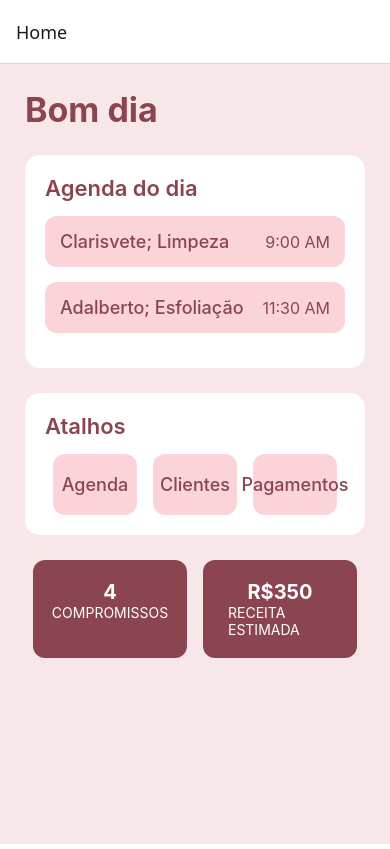
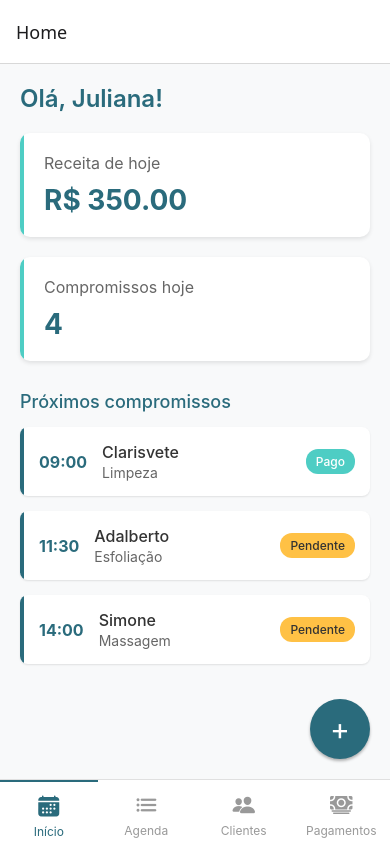
Before and after one commit to 3lder7/System-Studio, a React Native app in the folder app-estudio/: screen /Home in a window 390 px wide. Built offline with nearby package versions, Linux system fonts and the light colour scheme.

Commit message:
Refatorar Tela Inicial: adicionar estado dinâmico, componentes de estatísticas e compromissos

```diff
--- a/app-estudio/components/screens/HomeScreen.tsx
+++ b/app-estudio/components/screens/HomeScreen.tsx
@@ -1,147 +1,322 @@
-import React from 'react';
-import { View, Text, TouchableOpacity, StyleSheet } from 'react-native';
+import React, { useState } from 'react';
+import {
+  View,
+  Text,
+  StyleSheet,
+  ScrollView,
+  TouchableOpacity,
+  SafeAreaView,
+  StatusBar,
+  Platform,
+} from 'react-native';
+import { useFonts } from 'expo-font';
+import { Ionicons } from '@expo/vector-icons';
 
-const App = () => {
-  const compromissos = [
-    { id: '1', cliente: 'Clarisvete', servico: 'Limpeza', horario: '9:00 AM' },
-    { id: '2', cliente: 'Adalberto', servico: 'Esfoliação', horario: '11:30 AM' },
-  ];
+const TelaInicial = () => {
+  // Estado para dados dinâmicos
+  const [receitaHoje, setReceitaHoje] = useState(350);
+  const [compromissosHoje, setCompromissosHoje] = useState(4);
+  const [compromissos, setCompromissos] = useState([
+    {
+      id: 1,
+      horario: '09:00',
+      cliente: 'Clarisvete',
+      servico: 'Limpeza',
+      status: 'pago',
+    },
+    {
+      id: 2,
+      horario: '11:30',
+      cliente: 'Adalberto',
+      servico: 'Esfoliação',
+      status: 'pendente',
+    },
+    {
+      id: 3,
+      horario: '14:00',
+      cliente: 'Simone',
+      servico: 'Massagem',
+      status: 'pendente',
+    },
+  ]);
 
-  return (
-    <View style={styles.container}>
-      <Text style={styles.greeting}>Bom dia</Text>
+  // Componente para o card de estatísticas
+  const StatCard = ({ title, value, prefix = '' }) => (
+    <View style={styles.statCard}>
+      <View style={styles.statCardAccent} />
+      <View style={styles.statCardContent}>
+        <Text style={styles.statCardTitle}>{title}</Text>
+        <Text style={styles.statCardValue}>
+          {prefix && <Text>{prefix}</Text>}
+          {value}
+        </Text>
+      </View>
+    </View>
+  );
 
-      <View style={styles.agendaContainer}>
-        <Text style={styles.sectionTitle}>Agenda do dia</Text>
-        {compromissos.map((item) => (
-          <TouchableOpacity key={item.id} style={styles.agendaItem}>
-            <Text style={styles.agendaText}>
-              {item.cliente}; {item.servico}
-            </Text>
-            <Text style={styles.agendaTime}>{item.horario}</Text>
-          </TouchableOpacity>
-        ))}
+  // Componente para o card de compromisso
+  const AppointmentCard = ({ horario, cliente, servico, status }) => (
+    <View style={styles.appointmentCard}>
+      <View style={styles.appointmentCardAccent} />
+      <View style={styles.appointmentTimeContainer}>
+        <Text style={styles.appointmentTime}>{horario}</Text>
       </View>
-
-      <View style={styles.shortcutsContainer}>
-        <Text style={styles.sectionTitle}>Atalhos</Text>
-        <View style={styles.shortcuts}>
-          <TouchableOpacity style={styles.shortcut}>
-            <Text style={styles.shortcutText}>Agenda</Text>
-          </TouchableOpacity>
-          <TouchableOpacity style={styles.shortcut}>
-            <Text style={styles.shortcutText}>Clientes</Text>
-          </TouchableOpacity>
-          <TouchableOpacity style={styles.shortcut}>
-            <Text style={styles.shortcutText}>Pagamentos</Text>
-          </TouchableOpacity>
-        </View>
+      <View style={styles.appointmentDetails}>
+        <Text style={styles.appointmentClient}>{cliente}</Text>
+        <Text style={styles.appointmentService}>{servico}</Text>
       </View>
-
-      <View style={styles.summaryContainer}>
-        <View style={styles.summaryBox}>
-          <Text style={styles.summaryValue}>4</Text>
-          <Text style={styles.summaryLabel}>COMPROMISSOS</Text>
-        </View>
-        <View style={styles.summaryBox}>
-          <Text style={styles.summaryValue}>R$350</Text>
-          <Text style={styles.summaryLabel}>RECEITA ESTIMADA</Text>
+      <View style={styles.appointmentStatusContainer}>
+        <View
+          style={[
+            styles.appointmentStatus,
+            status === 'pago'
+              ? styles.statusPaid
+              : styles.statusPending,
+          ]}
+        >
+          <Text
+            style={[
+              styles.appointmentStatusText,
+              status === 'pago'
+                ? styles.statusPaidText
+                : styles.statusPendingText,
+            ]}
+          >
+            {status === 'pago' ? 'Pago' : 'Pendente'}
+          </Text>
         </View>
       </View>
     </View>
   );
+
+  return (
+    <SafeAreaView style={styles.safeArea}>
+      <StatusBar
+        barStyle="dark-content"
+        backgroundColor={Platform.OS === 'android' ? '#F8F9FA' : undefined}
+      />
+      <ScrollView style={styles.container}>
+        <Text style={styles.greeting}>Olá, Juliana!</Text>
+
+        {/* Cards de estatísticas */}
+        <StatCard title="Receita de hoje" value={receitaHoje.toFixed(2)} prefix="R$ " />
+        <StatCard title="Compromissos hoje" value={compromissosHoje} />
+
+        {/* Seção de próximos compromissos */}
+        <Text style={styles.sectionTitle}>Próximos compromissos</Text>
+
+        {/* Lista de compromissos */}
+        {compromissos.map((compromisso) => (
+          <AppointmentCard
+            key={compromisso.id}
+            horario={compromisso.horario}
+            cliente={compromisso.cliente}
+            servico={compromisso.servico}
+            status={compromisso.status}
+          />
+        ))}
+
+        {/* Espaço para garantir que o último item seja visível acima da barra de navegação */}
+        <View style={styles.bottomSpacer} />
+      </ScrollView>
+
+      {/* Botão flutuante de adicionar */}
+      <TouchableOpacity style={styles.floatingButton}>
+        <Text style={styles.floatingButtonText}>+</Text>
+      </TouchableOpacity>
+
+      {/* Barra de navegação inferior */}
+      <View style={styles.bottomNav}>
+        <TouchableOpacity style={[styles.navItem, styles.navItemActive]}>
+          <Ionicons name="calendar" size={24} color="#2A6B7C" />
+          <Text style={[styles.navText, styles.navTextActive]}>Início</Text>
+        </TouchableOpacity>
+        <TouchableOpacity style={styles.navItem}>
+          <Ionicons name="list" size={24} color="#999999" />
+          <Text style={styles.navText}>Agenda</Text>
+        </TouchableOpacity>
+        <TouchableOpacity style={styles.navItem}>
+          <Ionicons name="people" size={24} color="#999999" />
+          <Text style={styles.navText}>Clientes</Text>
+        </TouchableOpacity>
+        <TouchableOpacity style={styles.navItem}>
+          <Ionicons name="cash" size={24} color="#999999" />
+          <Text style={styles.navText}>Pagamentos</Text>
+        </TouchableOpacity>
+      </View>
+    </SafeAreaView>
+  );
 };
 
 const styles = StyleSheet.create({
+  safeArea: {
+    flex: 1,
+    backgroundColor: '#F8F9FA',
+  },
   container: {
     flex: 1,
-    backgroundColor: '#F8E7E8',
-    padding: 25,
+    padding: 20,
+    backgroundColor: '#F8F9FA',
   },
   greeting: {
-    fontSize: 34,
+    fontSize: 24,
+    fontWeight: '600',
+    color: '#2A6B7C',
+    marginBottom: 20,
+  },
+  statCard: {
+    backgroundColor: '#FFFFFF',
+    borderRadius: 10,
+    marginBottom: 20,
+    flexDirection: 'row',
+    shadowColor: '#000',
+    shadowOffset: { width: 0, height: 2 },
+    shadowOpacity: 0.1,
+    shadowRadius: 4,
+    elevation: 2,
+    overflow: 'hidden',
+  },
+  statCardAccent: {
+    width: 4,
+    backgroundColor: '#4ECDC4',
+    borderTopLeftRadius: 10,
+    borderBottomLeftRadius: 10,
+  },
+  statCardContent: {
+    padding: 20,
+    flex: 1,
+  },
+  statCardTitle: {
+    fontSize: 16,
+    color: '#666666',
+    marginBottom: 10,
+  },
+  statCardValue: {
+    fontSize: 28,
     fontWeight: 'bold',
-    color: '#8B4550',
-    marginBottom: 25,
-  },
-  agendaContainer: {
-    backgroundColor: '#FFFFFF',
-    padding: 20,
-    borderRadius: 15,
-    marginBottom: 25,
+    color: '#2A6B7C',
   },
   sectionTitle: {
-    fontSize: 22,
-    fontWeight: '600',
-    color: '#8B4550',
+    fontSize: 18,
+    fontWeight: '500',
+    color: '#2A6B7C',
+    marginTop: 10,
     marginBottom: 15,
   },
-  agendaItem: {
-    backgroundColor: '#FAD4D8',
-    padding: 15,
+  appointmentCard: {
+    backgroundColor: '#FFFFFF',
+    borderRadius: 8,
+    marginBottom: 15,
+    flexDirection: 'row',
+    shadowColor: '#000',
+    shadowOffset: { width: 0, height: 1 },
+    shadowOpacity: 0.1,
+    shadowRadius: 2,
+    elevation: 1,
+    overflow: 'hidden',
+  },
+  appointmentCardAccent: {
+    width: 4,
+    backgroundColor: '#2A6B7C',
+    borderTopLeftRadius: 8,
+    borderBottomLeftRadius: 8,
+  },
+  appointmentTimeContainer: {
+    justifyContent: 'center',
+    paddingHorizontal: 15,
+  },
+  appointmentTime: {
+    fontSize: 16,
+    fontWeight: 'bold',
+    color: '#2A6B7C',
+  },
+  appointmentDetails: {
+    flex: 1,
+    justifyContent: 'center',
+    paddingVertical: 15,
+  },
+  appointmentClient: {
+    fontSize: 16,
+    fontWeight: '500',
+    color: '#333333',
+  },
+  appointmentService: {
+    fontSize: 14,
+    color: '#666666',
+    marginTop: 2,
+  },
+  appointmentStatusContainer: {
+    justifyContent: 'center',
+    paddingRight: 15,
+  },
+  appointmentStatus: {
+    paddingHorizontal: 10,
+    paddingVertical: 5,
     borderRadius: 12,
-    flexDirection: 'row',
-    justifyContent: 'space-between',
-    alignItems: 'center',
-    marginBottom: 15,
   },
-  agendaText: {
-    fontSize: 18,
-    color: '#8B4550',
+  statusPaid: {
+    backgroundColor: '#4ECDC4',
+  },
+  statusPending: {
+    backgroundColor: '#FFC145',
+  },
+  appointmentStatusText: {
+    fontSize: 12,
     fontWeight: '500',
   },
-  agendaTime: {
-    fontSize: 16,
-    color: '#8B4550',
-    fontWeight: '400',
+  statusPaidText: {
+    color: '#FFFFFF',
   },
-  shortcutsContainer: {
+  statusPendingText: {
+    color: '#333333',
+  },
+  floatingButton: {
+    position: 'absolute',
+    right: 20,
+    bottom: 90,
+    width: 60,
+    height: 60,
+    borderRadius: 30,
+    backgroundColor: '#2A6B7C',
+    justifyContent: 'center',
+    alignItems: 'center',
+    shadowColor: '#000',
+    shadowOffset: { width: 0, height: 2 },
+    shadowOpacity: 0.3,
+    shadowRadius: 3,
+    elevation: 5,
+  },
+  floatingButtonText: {
+    fontSize: 30,
+    color: '#FFFFFF',
+  },
+  bottomNav: {
+    flexDirection: 'row',
+    height: 70,
     backgroundColor: '#FFFFFF',
-    padding: 20,
-    borderRadius: 15,
-    marginBottom: 25,
+    borderTopWidth: 1,
+    borderTopColor: '#E0E0E0',
   },
-  shortcuts: {
-    flexDirection: 'row',
-    justifyContent: 'space-between',
+  navItem: {
+    flex: 1,
+    justifyContent: 'center',
+    alignItems: 'center',
   },
-  shortcut: {
-    backgroundColor: '#FAD4D8',
-    paddingVertical: 20,
-    paddingHorizontal: 25,
-    borderRadius: 12,
-    alignItems: 'center',
-    flex: 1,
-    marginHorizontal: 8,
+  navItemActive: {
+    borderTopWidth: 2,
+    borderTopColor: '#2A6B7C',
   },
-  shortcutText: {
-    fontSize: 18,
-    color: '#8B4550',
-    fontWeight: '500',
+  navText: {
+    fontSize: 12,
+    marginTop: 5,
+    color: '#999999',
   },
-  summaryContainer: {
-    flexDirection: 'row',
-    justifyContent: 'space-between',
+  navTextActive: {
+    color: '#2A6B7C',
   },
-  summaryBox: {
-    backgroundColor: '#8B4550',
-    paddingVertical: 20,
-    paddingHorizontal: 25,
-    borderRadius: 12,
-    alignItems: 'center',
-    flex: 1,
-    marginHorizontal: 8,
-  },
-  summaryValue: {
-    fontSize: 20,
-    color: '#FFFFFF',
-    fontWeight: 'bold',
-  },
-  summaryLabel: {
-    fontSize: 14,
-    color: '#FFFFFF',
-    fontWeight: '400',
+  bottomSpacer: {
+    height: 80,
   },
 });
 
-export default App;
+export default TelaInicial;
```
